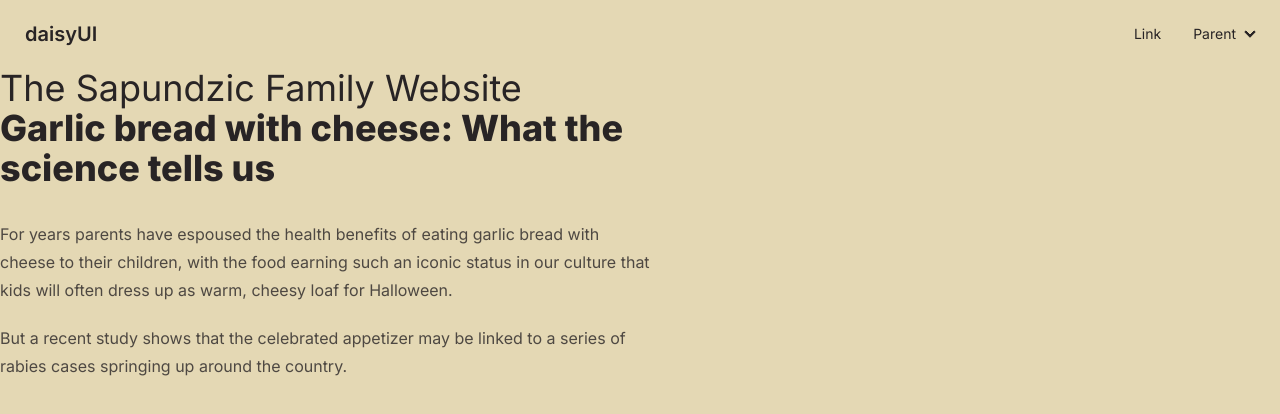
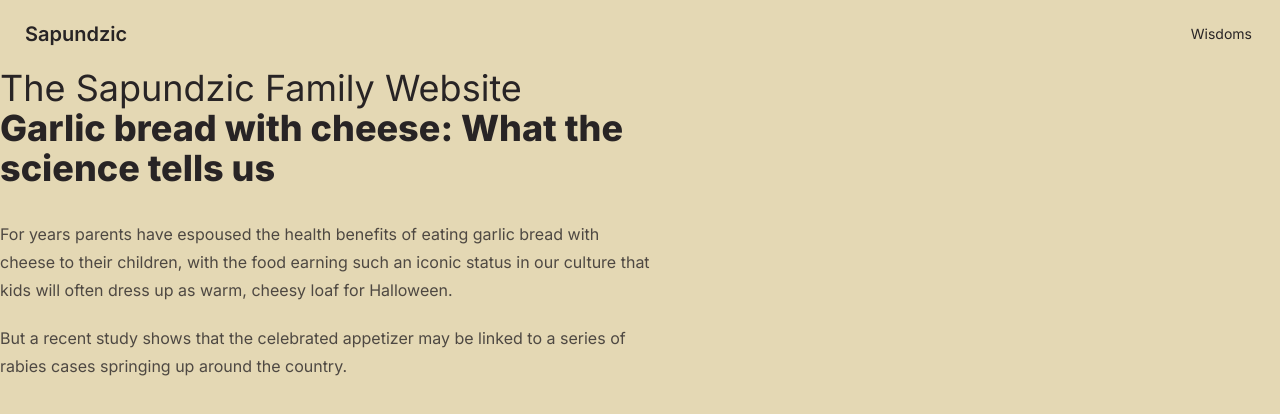
Before and after one commit to lsapundzic/sapundzic.com, a Next.js app: page / in a window 1280 px wide. Shown: the top 414 px of the page. Built offline with nearby package versions, Linux system fonts and the light colour scheme.

Commit message:
added the wisdoms page

```diff
--- /dev/null
+++ b/app/wisdoms/page.tsx
@@ -0,0 +1,7 @@
+export default function Wisdoms() {
+  return (
+    <div>
+      <h1>Welcome to the wisdoms page!</h1>
+    </div>
+  );
+}
--- a/components/Navbar.tsx
+++ b/components/Navbar.tsx
@@ -1,27 +1,32 @@
+import Link from "next/link";
+
 const Navbar = () => {
   return (
     <div className="navbar bg-base-100">
       <div className="flex-1">
-        <a className="btn btn-ghost normal-case text-xl">daisyUI</a>
+        <Link href="./" className="btn btn-ghost normal-case text-xl">
+          Sapundzic
+        </Link>
       </div>
       <div className="flex-none">
         <ul className="menu menu-horizontal px-1">
           <li>
-            <a>Link</a>
+            <Link href="./wisdoms">Wisdoms</Link>
           </li>
-          <li>
-            <details>
-              <summary>Parent</summary>
-              <ul className="p-2 bg-base-100">
-                <li>
-                  <a>Link 1</a>
-                </li>
-                <li>
-                  <a>Link 2</a>
-                </li>
-              </ul>
-            </details>
-          </li>
+          {/* For creating a dropdown menu*/}
+          {/*<li>*/}
+          {/*  <details>*/}
+          {/*    <summary>Parent</summary>*/}
+          {/*    <ul className="p-2 bg-base-100">*/}
+          {/*      <li>*/}
+          {/*        <a>Link 1</a>*/}
+          {/*      </li>*/}
+          {/*      <li>*/}
+          {/*        <a>Link 2</a>*/}
+          {/*      </li>*/}
+          {/*    </ul>*/}
+          {/*  </details>*/}
+          {/*</li>*/}
         </ul>
       </div>
     </div>
```
